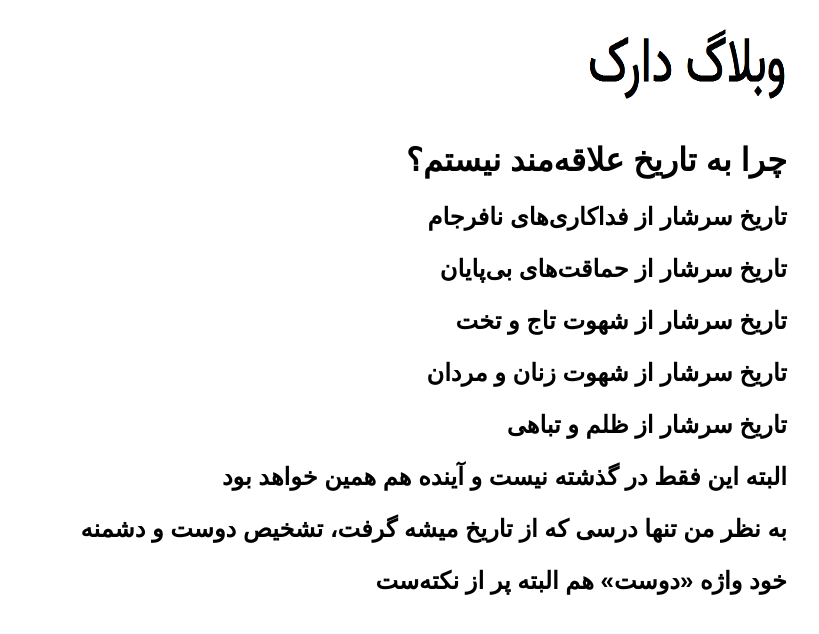
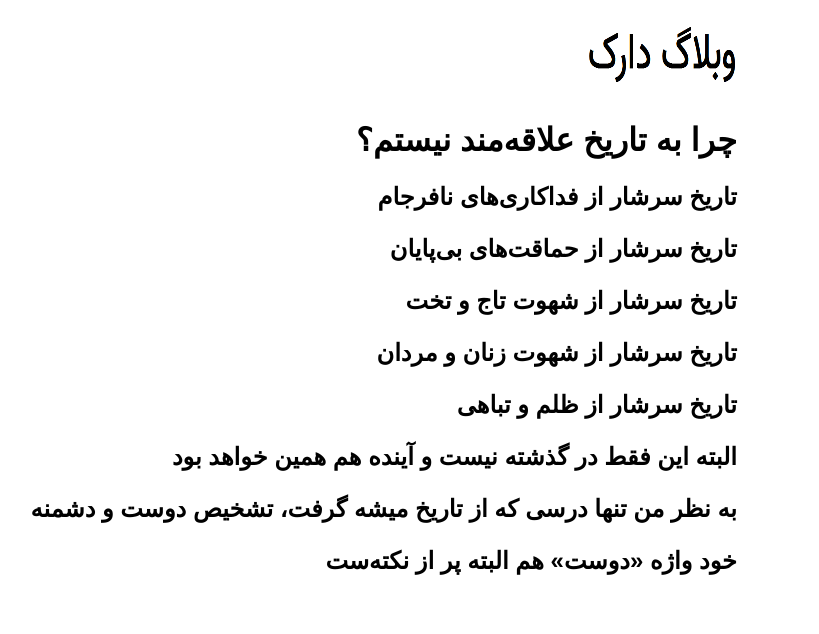
Before and after one commit to darkblog/darkblog.github.io, a Jekyll site: the page built from _posts/2024-7-4-2.md, in a window 1280 px wide. Shown: the top 634 px of the page, without its empty margins (424-1243 px from the left). Built offline with Jekyll 4.4.1, drawn with Linux system fonts in a browser that asks for light colours.

Commit message:
Update post.html

```diff
--- a/_layouts/post.html
+++ b/_layouts/post.html
@@ -10,7 +10,7 @@
 <style>body{font-family:sans-serif;margin:auto;padding:1em;max-width:80ch}</style>
 </head>
 <body>
-<a href="https://darkblog.github.io/"><img src="https://darkblog.github.io/darkblog.PNG" alt="وبلاگ دارک" style="width:200px;height:100px"></a>
+<a href="https://darkblog.github.io/"><img src="https://darkblog.github.io/darkblog.PNG" alt="وبلاگ دارک" style="width:150px;height:80px"></a>
 <h1>{{ page.title }}</h1>
 <h2>{{ content }}</h2>
 </body>
```
